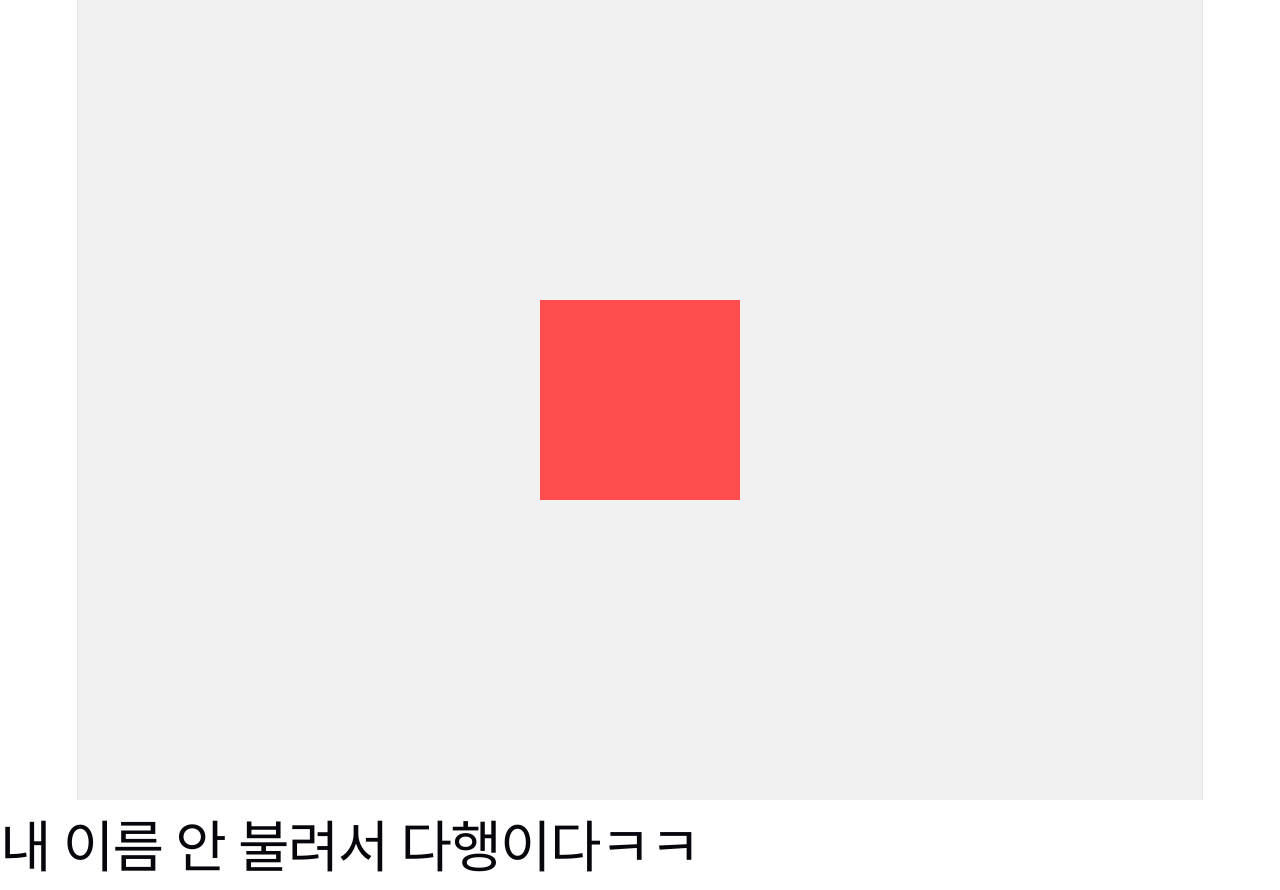
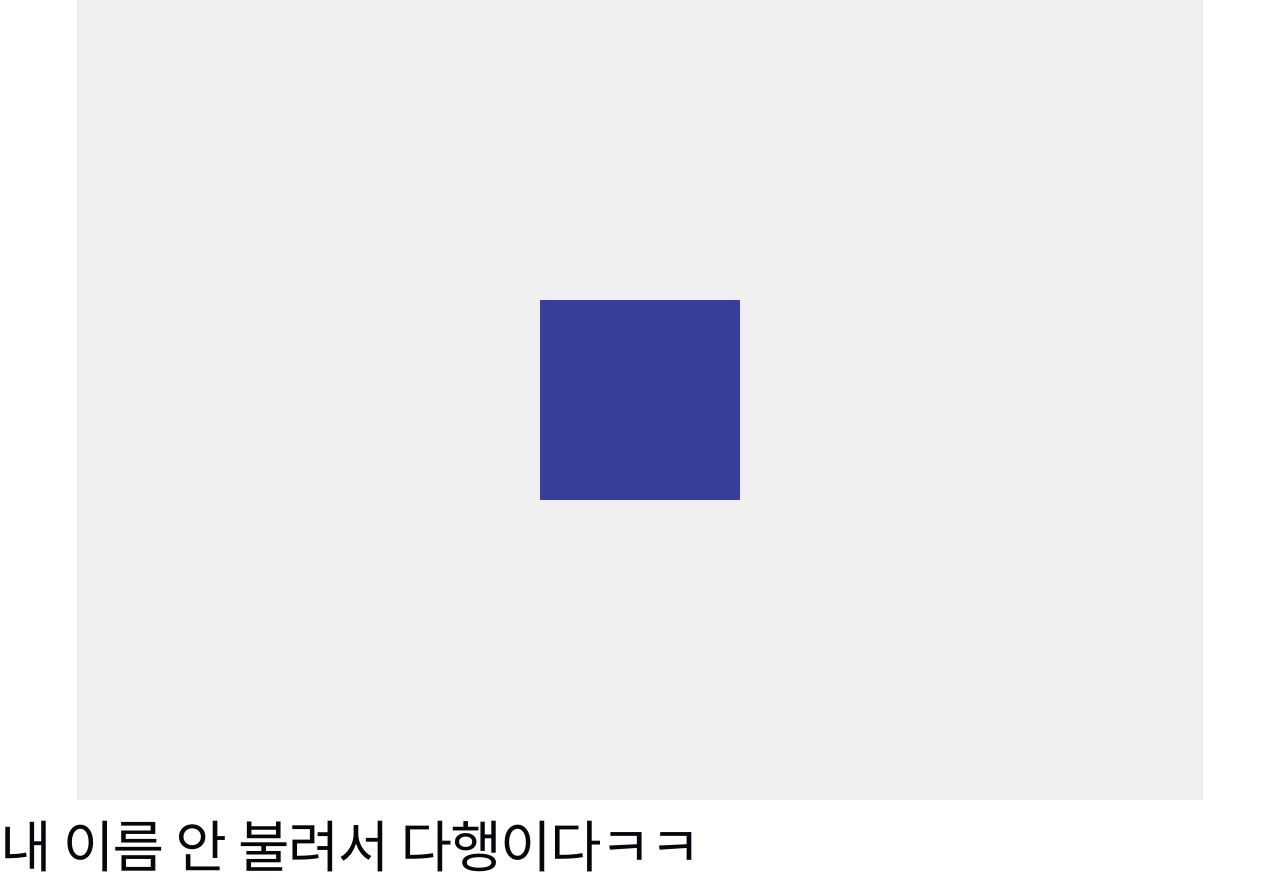
Before and after one commit to AI-star-CAU/AI-star-fe, a React (Vite) app: page / in a window 1280 px wide. Built offline with nearby package versions, Linux system fonts and the light colour scheme.

Commit message:
red -> blue

```diff
--- a/src/App.tsx
+++ b/src/App.tsx
@@ -13,7 +13,7 @@ function App() {
       <div style={{
         width: '200px',
         height: '200px',
-        backgroundColor: '#ff4d4d'
+        backgroundColor: '#393e9a'
       }}></div>
     </div>
   );
```
